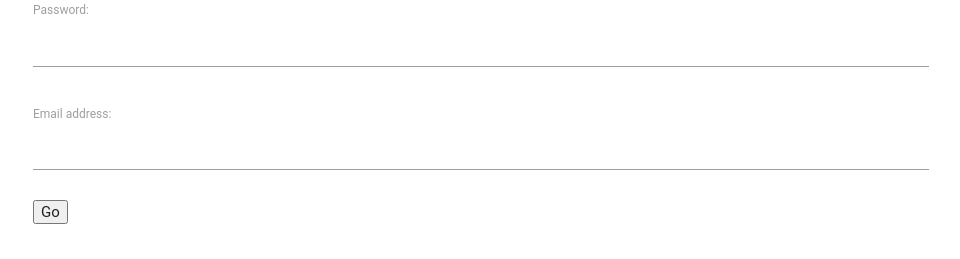
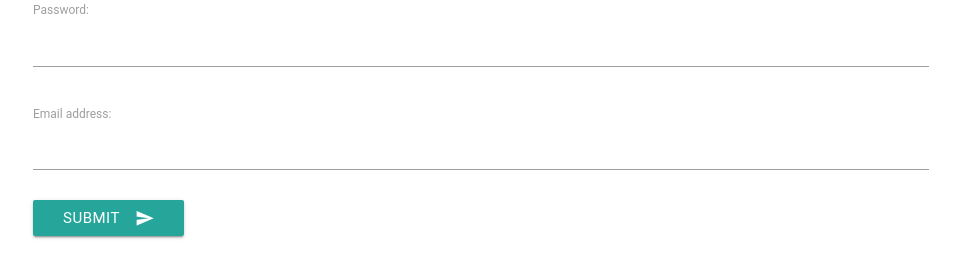
Before and after one commit to NYC2015/team-8, a Django app: page /donor/register/ in a window 1280 px wide. Shown: the part 711-970 px from the top of the page, without its empty margins (159-1119 px from the left). Before the commit the page ends 935 px from the top, so only its background shows below. Run offline with Django 3.2, Linux system fonts and the light colour scheme; some libraries are stand-ins or nearby versions; some web fonts are replaced.

Commit message:
Formatting fixes

```diff
--- a/donor/urls.py
+++ b/donor/urls.py
@@ -3,6 +3,7 @@ from donor import views
 from django.conf.urls import url
 
 urlpatterns = [
+    url(r'^$', views.index, name='index'),
     url(r'register/', views.register, name='register'),
     url(r'login/', views.donor_login, name='login'),
     url(r'logout/', views.donor_logout, name='logout'),
--- a/donor/views.py
+++ b/donor/views.py
@@ -7,6 +7,10 @@
 
 
 # Create your views here.
+def index(request):
+    return HttpResponse('OK')
+
+
 def register(request):
     if request.method == 'POST':
         donor_form = DonorForm(data=request.POST)
--- a/templates/donor/register.html
+++ b/templates/donor/register.html
@@ -4,6 +4,9 @@
     {% csrf_token %}
     {{ store_form.as_p }}
     {{ donor_form.as_p }}
-     <input type="submit" value="Go">
+     <button class="btn waves-effect waves-light" type="submit" name="action">Submit
+    <i class="material-icons right">send</i>
+  </button>
 </form>
+    <br>
 {% endblock %}
--- a/templates/feed_the_children/login.html
+++ b/templates/feed_the_children/login.html
@@ -1,5 +1,6 @@
 {% extends 'base.html' %}
 {% block content %}
+    <br>
     <div class="col-lg-12">
 <form id="login_form" method="post" action="/snap/login/">
     {% csrf_token %}
```
Also changed, not shown: db.sqlite3.
